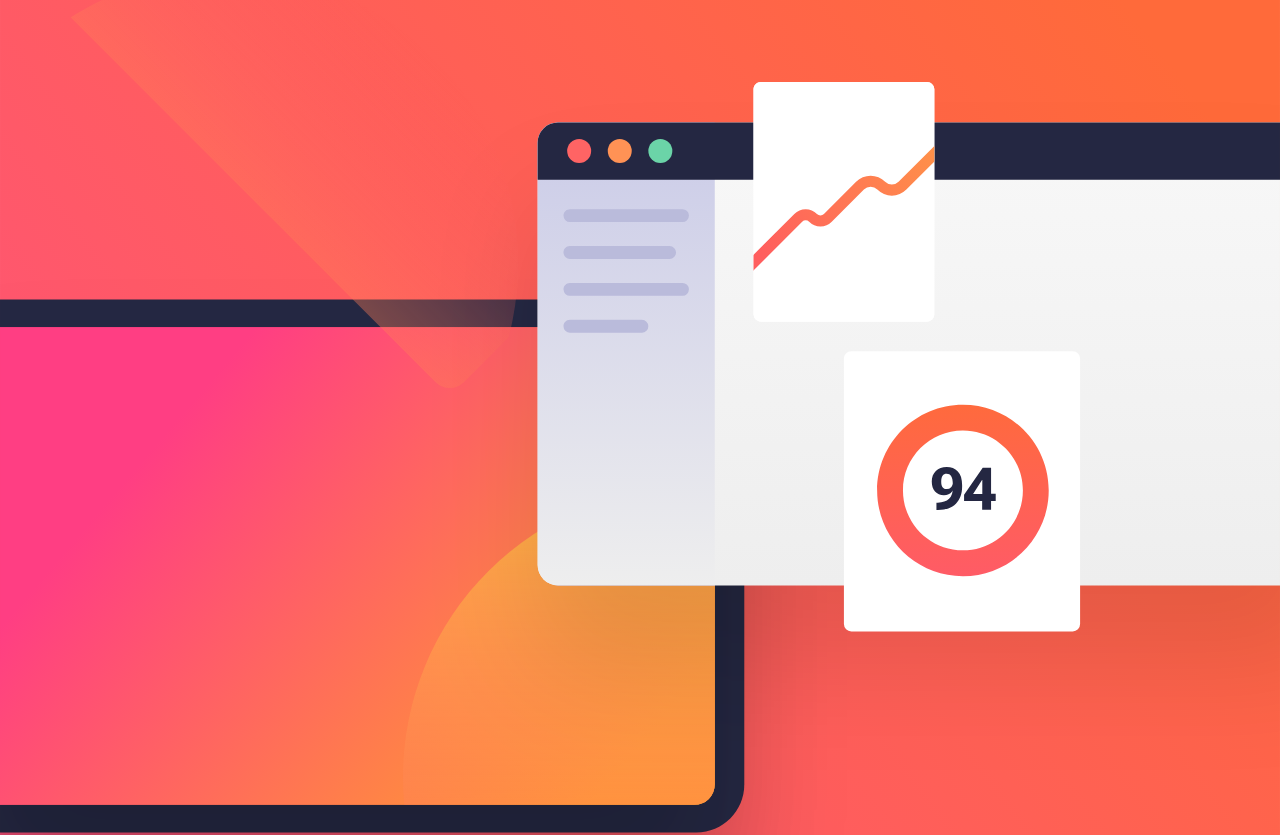
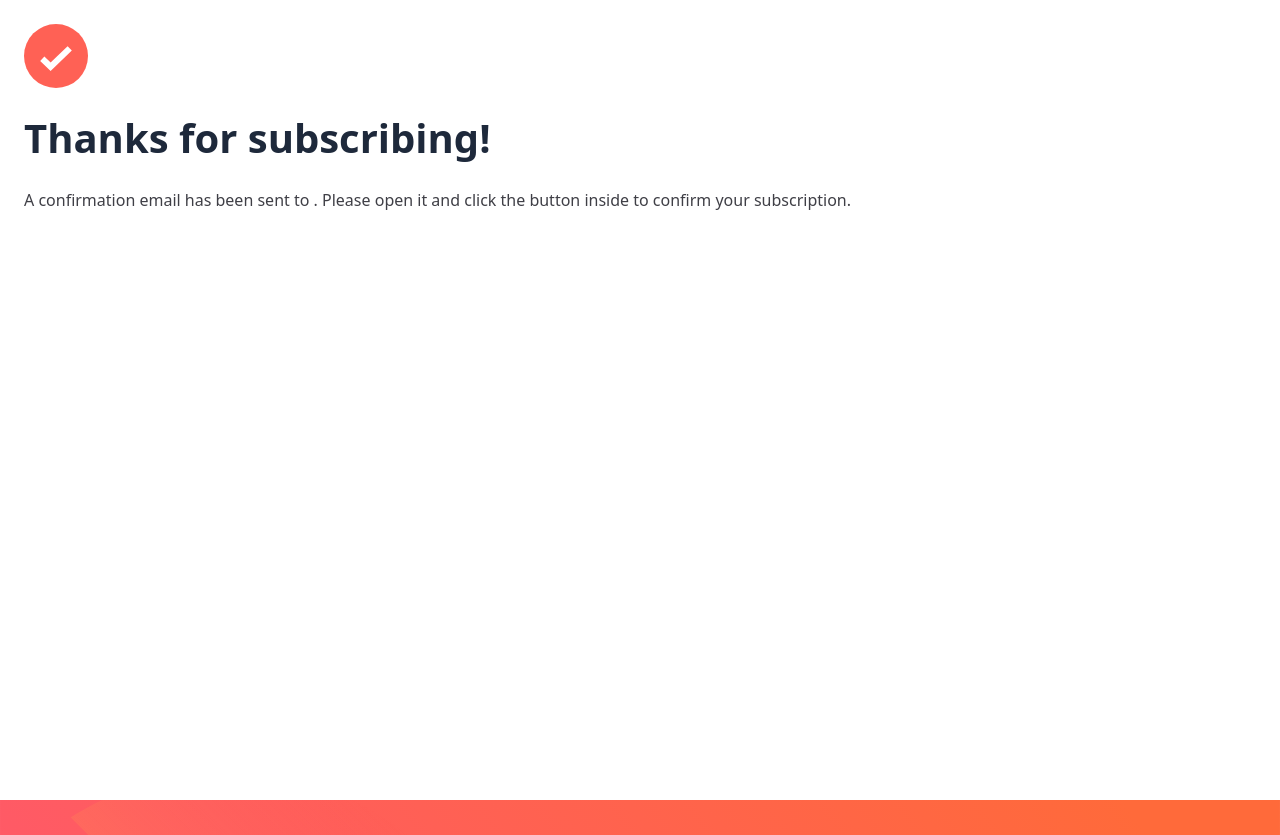
Before and after one commit to seesmof/Newsletter-Signup-Webapp, a React (Vite) app: page / in a window 1280 px wide. Shown: the top 835 px of the page. Built offline with nearby package versions, Linux system fonts and the light colour scheme.

Commit message:
🌿: Sunday, June 4, 2023 at 7:26:26 PM Eastern European Summer Time

```diff
--- a/src/components/Form.jsx
+++ b/src/components/Form.jsx
@@ -2,19 +2,6 @@ import React, { useState } from "react";
 import Button from "./Button";
 
 const Form = () => {
-  const [email, setEmail] = useState("");
-  const [emailError, setEmailError] = useState("");
-
-  const handleSubmit = (e) => {
-    e.preventDefault();
-    if (!email) {
-      setEmailError("Please enter your email");
-    } else {
-      setEmailError("");
-    }
-    console.log(email);
-  };
-
   return (
     <>
       <form action="" className="flex flex-col justify-center">
--- /dev/null
+++ b/src/components/Success.jsx
@@ -0,0 +1,27 @@
+import React from "react";
+import Button from "./Button";
+import iconList from "/icon-list.svg";
+
+const Success = ({ children }) => {
+  return (
+    <>
+      <div className="text-zinc-700 min-h-screen bg-white">
+        <div className="container flex flex-col justify-between h-full p-6 mx-auto">
+          <div className="gap-7 flex flex-col flex-1">
+            <img src={iconList} alt=" icon" className="w-16" />
+            <h1 className="text-slate-800 text-[2.5rem] leading-[1.1] font-bold">
+              Thanks for subscribing!
+            </h1>
+            <p className="font-medium">
+              A confirmation email has been sent to{" "}
+              <a href="#" className="font-bold"></a>. Please open it and click
+              the button inside to confirm your subscription.
+            </p>
+          </div>
+        </div>
+      </div>
+    </>
+  );
+};
+
+export default Success;
--- a/src/pages/Main.jsx
+++ b/src/pages/Main.jsx
@@ -2,10 +2,14 @@ import React from "react";
 import illustrationSignpMobile from "/illustration-sign-up-mobile.svg";
 import Hero from "../components/Hero";
 import Form from "../components/Form";
+import Success from "../components/Success";
 
 const Main = () => {
   return (
     <div className="flex flex-col w-full min-h-screen overflow-hidden">
+      <Success className="block" />
+
+      <article className="block">
         <div className="w-full">
           <img
             src={illustrationSignpMobile}
@@ -17,6 +21,7 @@ const Main = () => {
           <Hero />
           <Form />
         </div>
+      </article>
     </div>
   );
 };
```
Lines whose indentation alone changed are shown as unchanged.
